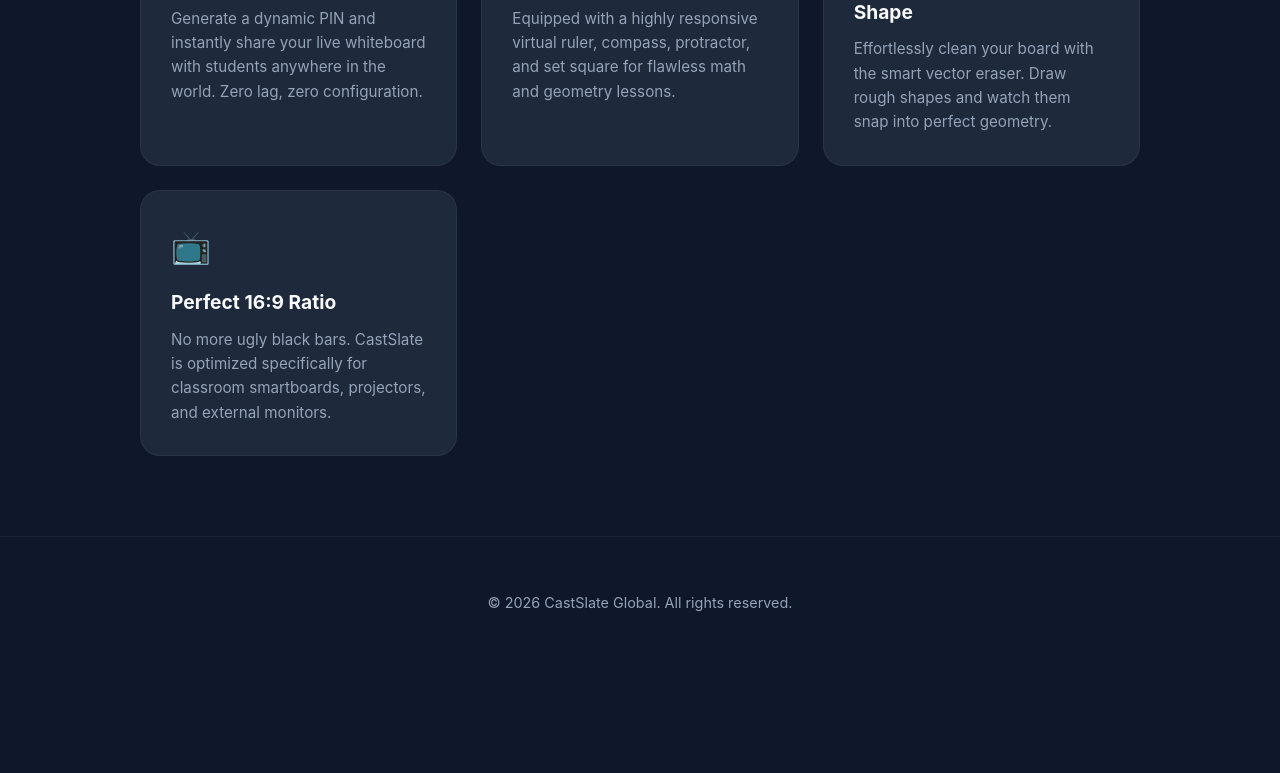
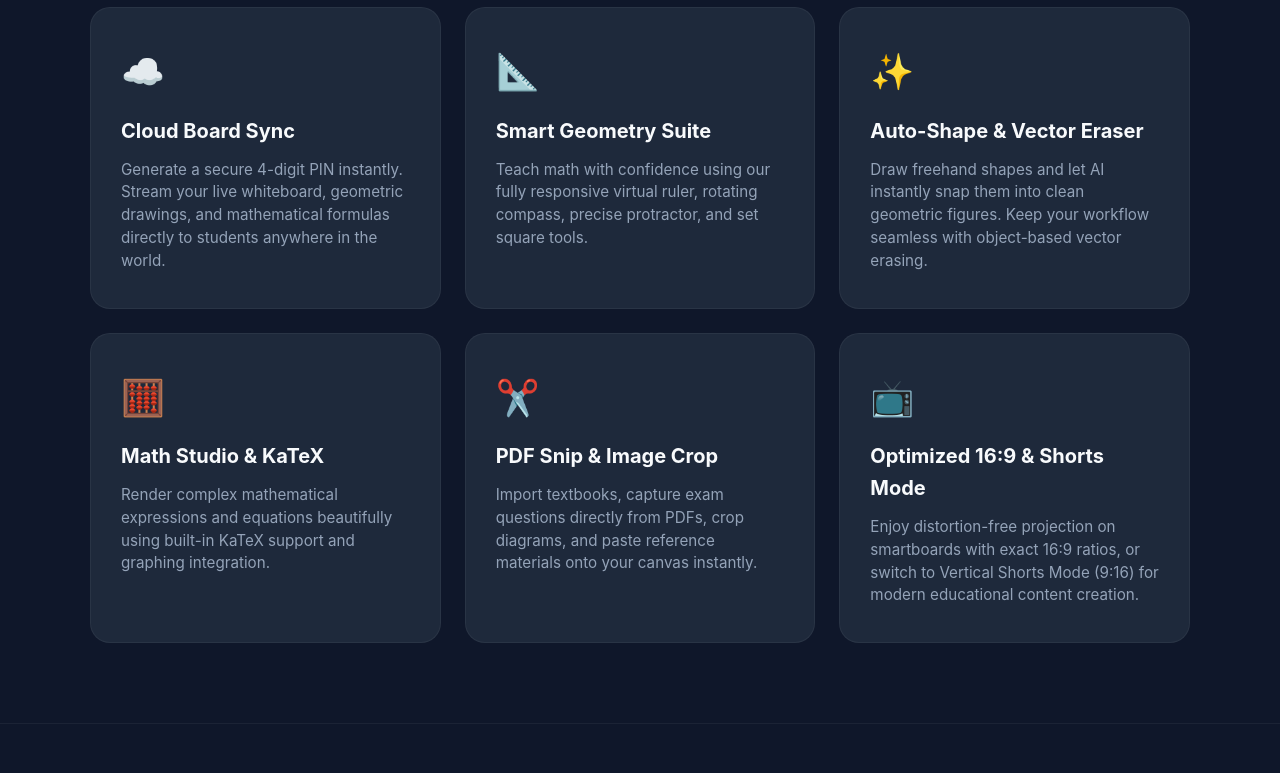
Before and after one commit to mustafaseper-stack/castslate-global, a website: page index.html in a window 1280 px wide. Shown: the part 752-1525 px from the top of the page. Before the commit the page ends 1421 px from the top, so only its background shows below. Drawn offline with Linux system fonts and the light colour scheme.

Commit message:
anasayfa uygulama özellikleri

```diff
--- a/index.html
+++ b/index.html
@@ -3,9 +3,8 @@
 <head>
     <meta charset="UTF-8">
     <meta name="viewport" content="width=device-width, initial-scale=1.0">
-    <title>CastSlate | Global Screen Mirroring & Cloud Board</title>
+    <title>CastSlate | Global Interactive Whiteboard & Screen Mirroring</title>
     <style>
-        /* --- MODERN CSS RESET & VARIABLES --- */
         :root {
             --bg-color: #0f172a;
             --surface-color: #1e293b;
@@ -26,13 +25,12 @@
             -webkit-font-smoothing: antialiased;
         }
 
-        /* --- NAVBAR --- */
         .navbar {
             display: flex;
             justify-content: space-between;
             align-items: center;
             padding: 20px 5%;
-            background: rgba(15, 23, 42, 0.8);
+            background: rgba(15, 23, 42, 0.85);
             backdrop-filter: blur(10px);
             position: fixed;
             top: 0;
@@ -65,10 +63,9 @@
             background: var(--primary-color);
         }
 
-        /* --- HERO SECTION --- */
         .hero {
             text-align: center;
-            padding: 160px 20px 80px 20px;
+            padding: 160px 20px 60px 20px;
             max-width: 900px;
             margin: 0 auto;
         }
@@ -84,11 +81,10 @@
             font-size: 1.2rem;
             color: var(--text-muted);
             margin-bottom: 40px;
-            max-width: 600px;
+            max-width: 650px;
             margin-inline: auto;
         }
 
-        /* --- BUTTONS --- */
         .btn-group {
             display: flex;
             gap: 15px;
@@ -128,49 +124,55 @@
             background-color: rgba(255,255,255,0.1);
         }
 
-        /* --- FEATURES GRID --- */
         .features-container {
-            max-width: 1000px;
+            max-width: 1100px;
             margin: 0 auto;
             padding: 40px 20px 80px 20px;
         }
 
+        .section-title {
+            text-align: center;
+            font-size: 2rem;
+            margin-bottom: 50px;
+            font-weight: 700;
+        }
+
         .grid {
             display: grid;
-            grid-template-columns: repeat(auto-fit, minmax(280px, 1fr));
+            grid-template-columns: repeat(auto-fit, minmax(300px, 1fr));
             gap: 24px;
         }
 
         .card {
             background-color: var(--surface-color);
-            padding: 30px;
+            padding: 35px 30px;
             border-radius: 20px;
             border: 1px solid rgba(255,255,255,0.05);
-            transition: transform 0.3s;
+            transition: transform 0.3s, border-color 0.3s;
         }
 
         .card:hover {
             transform: translateY(-5px);
-            border-color: rgba(255,255,255,0.15);
+            border-color: rgba(59, 130, 246, 0.4);
         }
 
         .card-icon {
-            font-size: 2rem;
+            font-size: 2.2rem;
             margin-bottom: 15px;
         }
 
         .card h3 {
-            margin: 0 0 10px 0;
-            font-size: 1.2rem;
+            margin: 0 0 12px 0;
+            font-size: 1.25rem;
         }
 
         .card p {
             color: var(--text-muted);
             margin: 0;
             font-size: 0.95rem;
+            line-height: 1.5;
         }
 
-        /* --- FOOTER --- */
         footer {
             text-align: center;
             padding: 40px;
@@ -179,9 +181,8 @@
             border-top: 1px solid rgba(255,255,255,0.05);
         }
 
-        /* Responsive Design */
         @media (max-width: 600px) {
-            .hero h1 { font-size: 2.5rem; }
+            .hero h1 { font-size: 2.4rem; }
             .btn-group { flex-direction: column; }
             .btn { justify-content: center; }
         }
@@ -189,23 +190,19 @@
 </head>
 <body>
 
-    <!-- Üst Menü -->
     <nav class="navbar">
         <div class="logo">CastSlate</div>
         <a href="/board" class="nav-join-btn">👨‍🎓 Student Login</a>
     </nav>
 
-    <!-- Ana Vitrin -->
     <header class="hero">
-        <h1>Transform Your Tablet Into a <br> <span style="color:var(--primary-color);">Global Smartboard.</span></h1>
-        <p>Developed by an active teacher. CastSlate lets you mirror your screen locally or teach remotely via zero-latency Cloud Board.</p>
+        <h1>Transform Your Classroom Into a <br> <span style="color:var(--primary-color);">Global Interactive Space.</span></h1>
+        <p>Built by an active math teacher for real-world educators. CastSlate delivers flawless local mirroring and zero-latency cloud teaching worldwide.</p>
 
         <div class="btn-group">
-            <!-- Öğrenciyi direkt Cloud Board'a yollar -->
             <a href="/board" class="btn btn-join">
                 <span style="font-size: 1.2rem;">👨‍🎓</span> Join Remote Class
             </a>
-            <!-- Öğretmenler için indirme linkleri -->
             <a href="https://apps.apple.com/us/app/castslate-whiteboard-cast/id6780668638" class="btn btn-download">
                 🍏 App Store
             </a>
@@ -215,35 +212,44 @@
         </div>
     </header>
 
-    <!-- Özellikler Kartları -->
     <section class="features-container">
+        <h2 class="section-title">Designed for Modern Classrooms</h2>
         <div class="grid">
             <div class="card">
                 <div class="card-icon">☁️</div>
                 <h3>Cloud Board Sync</h3>
-                <p>Generate a dynamic PIN and instantly share your live whiteboard with students anywhere in the world. Zero lag, zero configuration.</p>
+                <p>Generate a secure 4-digit PIN instantly. Stream your live whiteboard, geometric drawings, and mathematical formulas directly to students anywhere in the world.</p>
             </div>
             <div class="card">
                 <div class="card-icon">📐</div>
-                <h3>Smart Geometry Set</h3>
-                <p>Equipped with a highly responsive virtual ruler, compass, protractor, and set square for flawless math and geometry lessons.</p>
+                <h3>Smart Geometry Suite</h3>
+                <p>Teach math with confidence using our fully responsive virtual ruler, rotating compass, precise protractor, and set square tools.</p>
             </div>
             <div class="card">
                 <div class="card-icon">✨</div>
-                <h3>Vector Eraser & Auto-Shape</h3>
-                <p>Effortlessly clean your board with the smart vector eraser. Draw rough shapes and watch them snap into perfect geometry.</p>
+                <h3>Auto-Shape & Vector Eraser</h3>
+                <p>Draw freehand shapes and let AI instantly snap them into clean geometric figures. Keep your workflow seamless with object-based vector erasing.</p>
+            </div>
+            <div class="card">
+                <div class="card-icon">🧮</div>
+                <h3>Math Studio & KaTeX</h3>
+                <p>Render complex mathematical expressions and equations beautifully using built-in KaTeX support and graphing integration.</p>
+            </div>
+            <div class="card">
+                <div class="card-icon">✂️</div>
+                <h3>PDF Snip & Image Crop</h3>
+                <p>Import textbooks, capture exam questions directly from PDFs, crop diagrams, and paste reference materials onto your canvas instantly.</p>
             </div>
             <div class="card">
                 <div class="card-icon">📺</div>
-                <h3>Perfect 16:9 Ratio</h3>
-                <p>No more ugly black bars. CastSlate is optimized specifically for classroom smartboards, projectors, and external monitors.</p>
+                <h3>Optimized 16:9 & Shorts Mode</h3>
+                <p>Enjoy distortion-free projection on smartboards with exact 16:9 ratios, or switch to Vertical Shorts Mode (9:16) for modern educational content creation.</p>
             </div>
         </div>
     </section>
 
-    <!-- Alt Bilgi -->
     <footer>
-        <p>&copy; 2026 CastSlate Global. All rights reserved.</p>
+        <p>&copy; 2026 CastSlate Global. All rights reserved. Built for educators.</p>
     </footer>
 
 </body>
```
